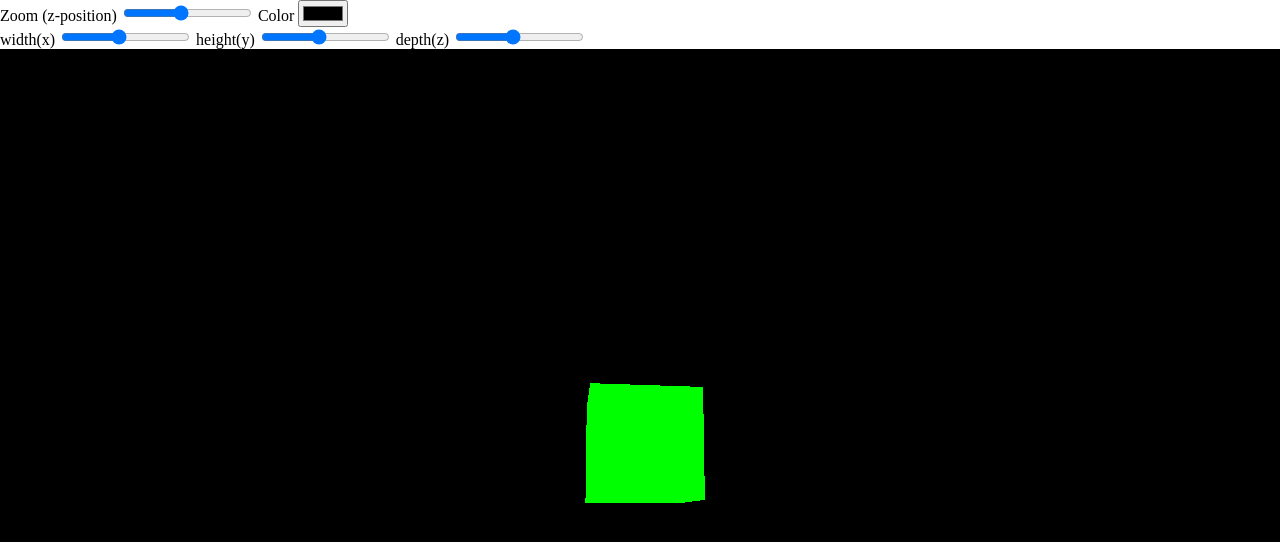
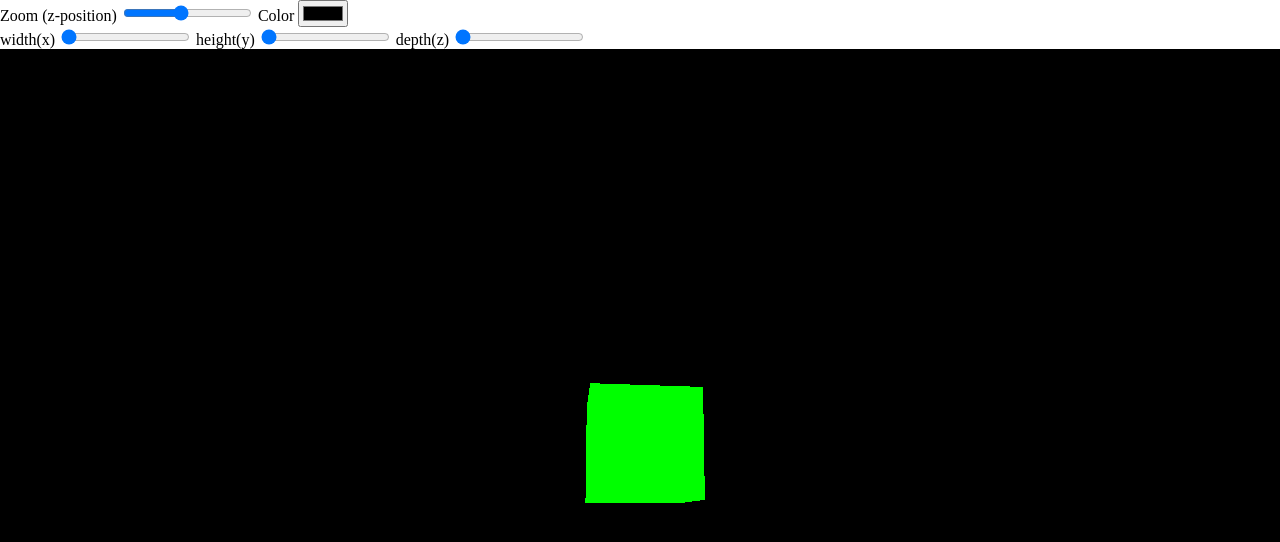
Before and after one commit to Tim0Cc/3D-configurator-FrontEnd, a website: page frontend/index.html in a window 1280 px wide. Drawn offline with nearby package versions, Linux system fonts and the light colour scheme.

Commit message:
bugfix: input starting with value 1 instead of 5

```diff
--- a/frontend/index.html
+++ b/frontend/index.html
@@ -17,11 +17,11 @@
       </div>
       <div class="controls-2">
         <label for="width">width(x)</label>
-        <input type="range" id="width" class="width" min="1" max="10" value="5">
+        <input type="range" id="width" class="width" min="1" max="10" value="1">
         <label for="height">height(y)</label>
-        <input type="range" id="height" class="height" min="1" max="10" value="5">
+        <input type="range" id="height" class="height" min="1" max="10" value="1">
         <label for="depth">depth(z)</label>
-        <input type="range" id="depth" class="depth" min="1" max="10" value="5">
+        <input type="range" id="depth" class="depth" min="1" max="10" value="1">
       </div>
     </div>
 		<script src="./three/three.js"></script>
```
